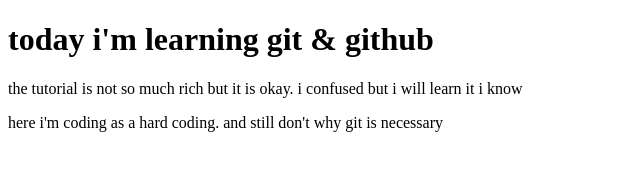
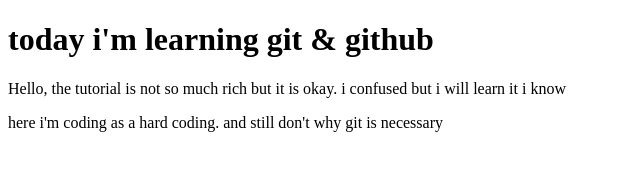
Before and after one commit to ashikurrahmnofficial/akr, a plain HTML site: page index.html in a window 1280 px wide. Shown: the whole page, without its empty margins (0-640 px from the left). Drawn offline with Linux system fonts and the light colour scheme.

Commit message:
Update index.html

```diff
--- a/index.html
+++ b/index.html
@@ -10,7 +10,7 @@
 
 <body>
     <h1>today i'm learning git & github</h1>
-    <p>the tutorial is not so much rich but it is okay. i confused but i will learn it i know </p>
+    <p>Hello, the tutorial is not so much rich but it is okay. i confused but i will learn it i know </p>
     <p>here i'm coding as a hard coding. and still don't why git is necessary</p>
 </body>
 
```
